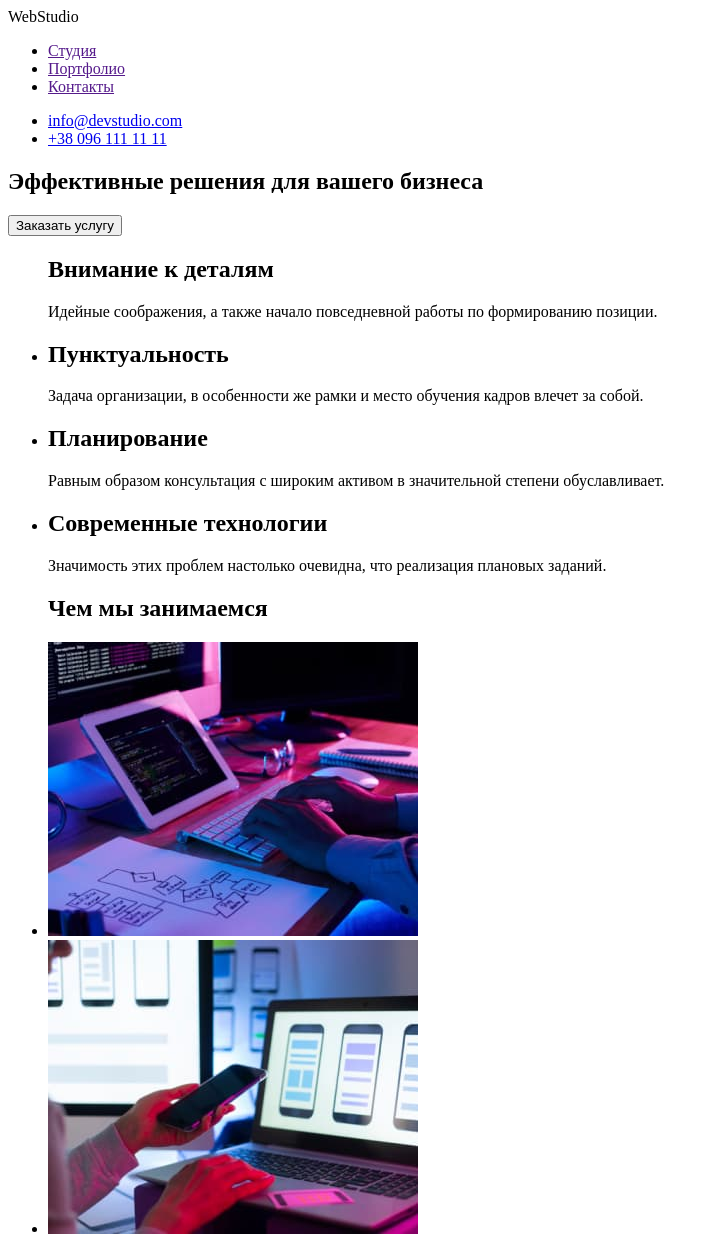
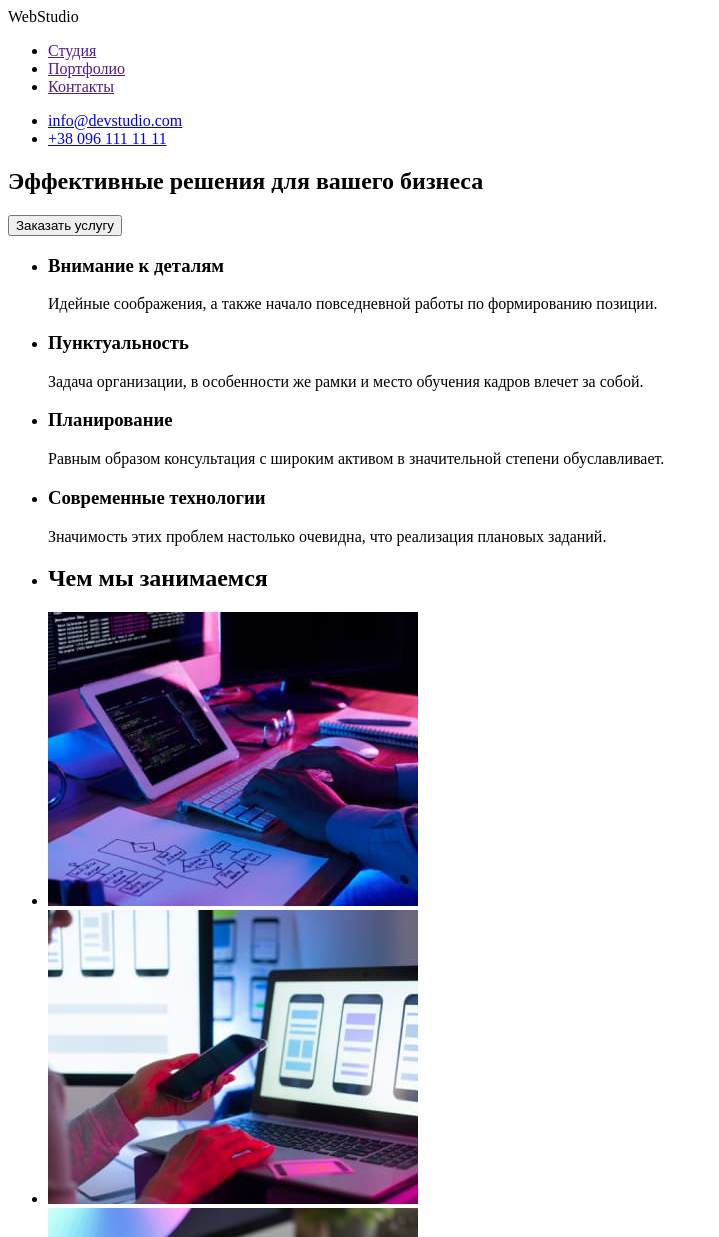
Before and after one commit to Svieshnikova/github-goit-markup-hw-01, a plain HTML site: page index.html in a window 1280 px wide. Shown: the top 1237 px of the page, without its empty margins (0-719 px from the left). Drawn offline with Linux system fonts and the light colour scheme.

Commit message:
Исправление ошибок через Валидатор

```diff
--- a/index.html
+++ b/index.html
@@ -28,63 +28,69 @@
         </section>
         <section>
             <ul>
-                <h2>Внимание к деталям</h2>
+                <li>
+                <h3>Внимание к деталям</h3>
                 <p>Идейные соображения, а также начало повседневной работы по формированию позиции.</p>
+                </li>
             </ul>
             <ul>
                 <li>
-                <h2>Пунктуальность</h2>
+                <h3>Пунктуальность</h3>
                 <p>Задача организации, в особенности же рамки и место обучения кадров влечет за собой.</p>
             </li>
             </ul>
             <ul>
                 <li>
-                <h2>Планирование</h2>
+                <h3>Планирование</h3>
                 <p>Равным образом консультация с широким активом в значительной степени обуславливает.</p>
                 </li>
             </ul>
             <ul>
                 <li>
-                <h2>Современные технологии</h2>
+                <h3>Современные технологии</h3>
                 <p>Значимость этих проблем настолько очевидна, что реализация плановых заданий.</p>
                 </li>
             </ul>
         </section>
         <section>
             <ul>
+                <li>
                 <h2>Чем мы занимаемся</h2>
-               <li><img src="./images/box 1.png.jpg" alt="работа с компьютером"></li>
-               <li><img src="./images/box 2.png.jpg" alt="работа с телефоном"></li>
+                </li>
+               <li><img src="./images/box1.png.jpg" alt="работа с компьютером"></li>
+               <li><img src="./images/box2.png.jpg" alt="работа с телефоном"></li>
                <li><img src="./images/box3.png.jpg" alt="работа с планшетом"></li>
 
             </ul>
         </section>
         <section>
             <ul>
+                <li>
             <h2>Наша команда</h2>
+                </li>
             <li>
-                <img src="./images/Сотрудник 1.jpg" alt="Игорь Демьяненко"
+                <img src="./images/Сотрудник1.jpg" alt="Игорь Демьяненко"
                 width="270"
                 height="260">
                 <h3>Игорь Демьяненко</h3>
                 <p>Product Designer</p>
             </li>
             <li>
-                <img src="./images/Сотрудник 2.jpg" alt="Ольга Репина"
+                <img src="./images/Сотрудник2.jpg" alt="Ольга Репина"
                 width="270"
                 height="260">
                 <h3>Ольга Репина</h3>
                 <p>Frontend Developer</p>
             </li>
             <li>
-                <img src="./images/Сотрудник 3.jpg" alt="Николай Тарасов"
+                <img src="./images/Сотрудник3.jpg" alt="Николай Тарасов"
                 width="270"
                 height="260">
                 <h3>Николай Тарасов</h3>
                 <p>Marketing</p>
             </li>
             <li>
-                <img src="./images/Сотрудник 4.jpg" alt="Михаил Ермаков"
+                <img src="./images/Сотрудник4.jpg" alt="Михаил Ермаков"
                 width="270"
                 height="260">
                 <h3>Михаил Ермаков</h3>
```
Also changed, not shown: images/box1.png.jpg (renamed from images/box 1.png.jpg), images/box2.png.jpg (renamed from images/box 2.png.jpg), images/Сотрудник1.jpg (renamed from images/Сотрудник 1.jpg), images/Сотрудник2.jpg (renamed from images/Сотрудник 2.jpg), images/Сотрудник3.jpg (renamed from images/Сотрудник 3.jpg), images/Сотрудник4.jpg (renamed from images/Сотрудник 4.jpg).
